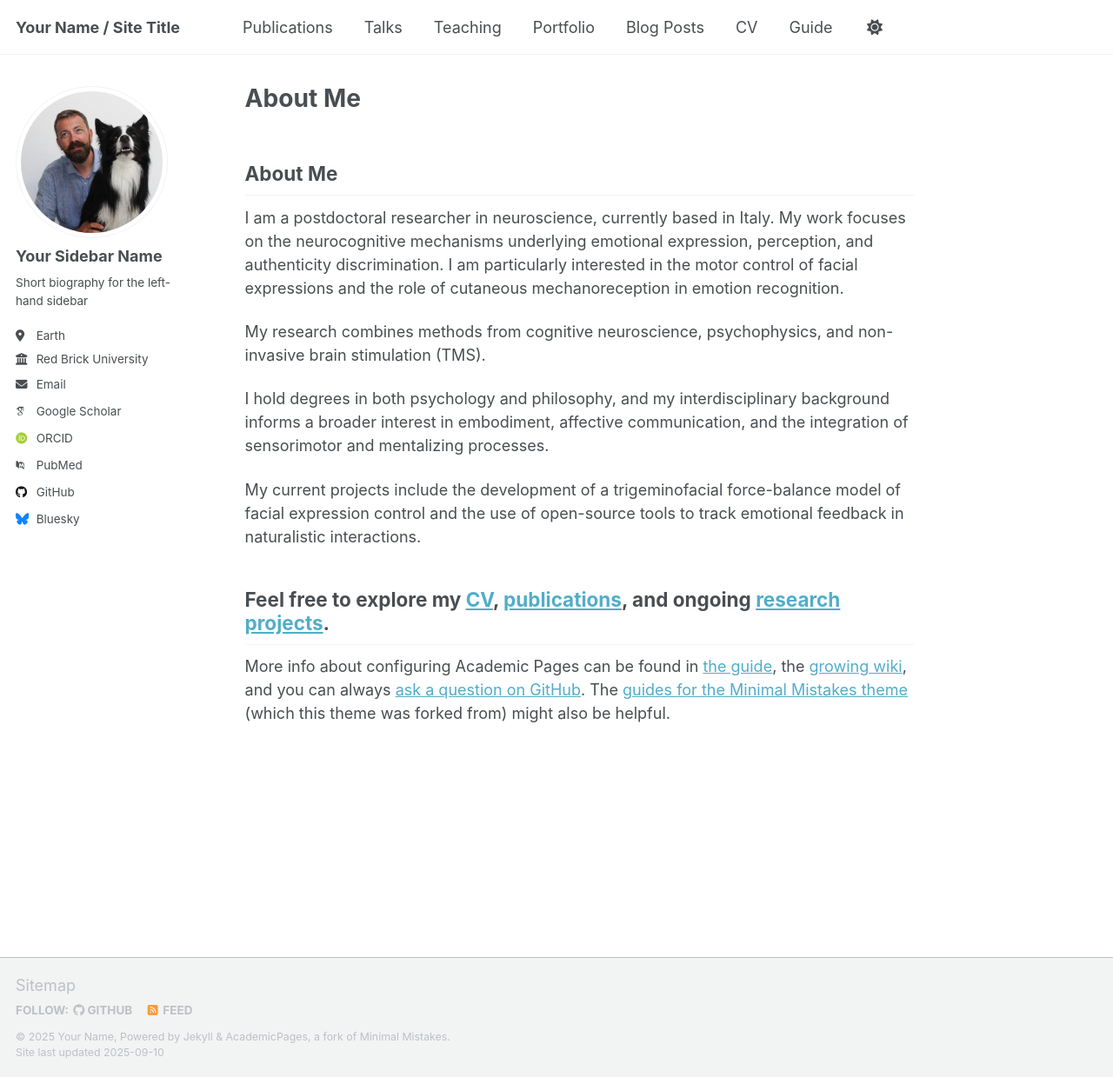
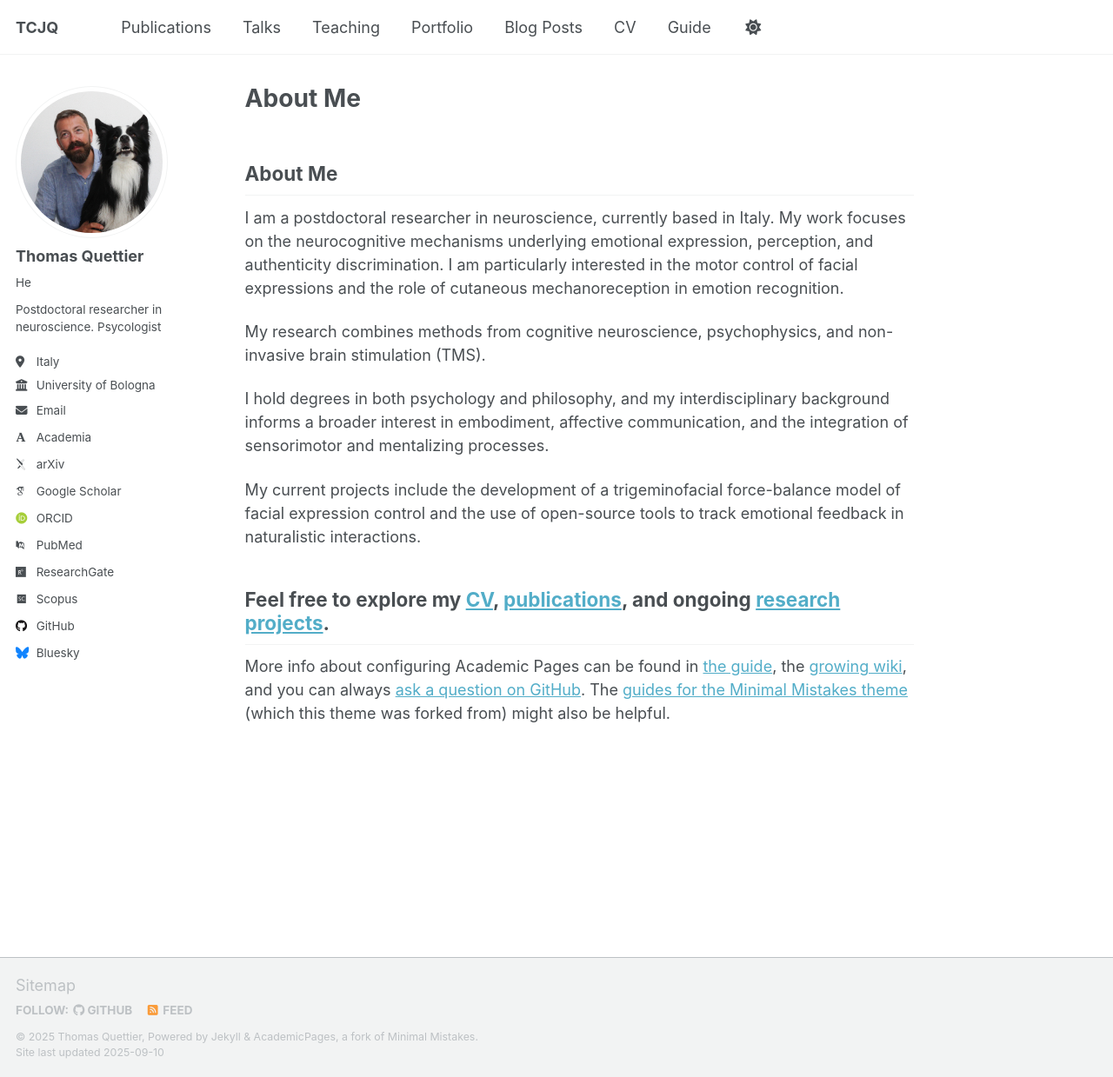
Before and after one commit to Merluin/tcjq.eu, a Jekyll site: the page built from _pages/about.md, in a window 1280 px wide and 1239 px high. Shown: the whole window at 87% size. Built offline with Jekyll 4.4.1, drawn with Linux system fonts in a browser that asks for light colours; some web fonts are replaced; a script that is not in the unit is left out.

Commit message:
Update _config.yml

```diff
--- a/_config.yml
+++ b/_config.yml
@@ -9,14 +9,14 @@
 # Basic Site Settings
 locale                   : "en-US"
 site_theme               : "default" # Currently available options are "default", "air"
-title                    : "Your Name / Site Title"
+title                    : "TCJQ"
 title_separator          : "-"
-name                     : &name "Your Name"
-description              : &description "Your Name's academic portfolio"   # Update this with a general description of your site, this is the default if not overridden by a page
-url                      : https://academicpages.github.io # The base hostname & protocol for your site e.g. "https://[your GitHub username].github.io",
+name                     : &name "Thomas Quettier"
+description              : &description "Thomas Quettier's Academic Portfolio"   # Update this with a general description of your site, this is the default if not overridden by a page
+url                      : https://tcjq.eu # The base hostname & protocol for your site e.g. "https://[your GitHub username].github.io",
                                                            # or if you already have some other page hosted on Github then use "https://[your GitHub username].github.io/[Your Repo Name]"
 baseurl                  : "" # the subpath of your site, e.g. "/blog"
-repository               : "academicpages/academicpages.github.io"
+repository               : "Merluin/tcjq.eu"
 
 # Site Author - The following control what appear as part of the author content on the side bar.
 #               If a field is blank the icon and link will not appear, otherwise it will be shown.
@@ -24,25 +24,25 @@ repository               : "academicpages/academicpages.github.io"
 author:
   # Biographic information
   avatar           : "profile.png"
-  name             : "Your Sidebar Name"
-  pronouns         : # example: "she/her"
-  bio              : "Short biography for the left-hand sidebar"
-  location         : "Earth"
-  employer         : "Red Brick University"
+  name             : "Thomas Quettier"
+  pronouns         : "He"
+  bio              : "Postdoctoral researcher in neuroscience. Psycologist"
+  location         : "Italy"
+  employer         : "University of Bologna"
   uri              : # URL
-  email            : "none@example.org"
+  email            : "research@tcjq.eu"
 
   # Academic websites
-  academia         : # URL
-  arxiv            : # URL - Update with the correct link to your profile
-  googlescholar    : "https://scholar.google.com/citations?user=PS_CX0AAAAAJ"
+  academia         : "https://www.unibo.it/sitoweb/thomas.quettier2/en"
+  arxiv            : "https://osf.io/rjm86/"
+  googlescholar    : "https://scholar.google.com/citations?user=OcuYHlcAAAAJ&hl=fr"
   inspire-hep      : # URL
   impactstory      : # URL
-  orcid            : "http://orcid.org/yourorcidurl"
+  orcid            : "https://orcid.org/0000-0003-4804-7652"
   semantic         : # URL
-  pubmed           : "https://www.ncbi.nlm.nih.gov/pubmed/?term=john+snow"
-  researchgate     : # URL
-  scopus           : # URL
+  pubmed           : "https://pubmed.ncbi.nlm.nih.gov/?term=Thomas+Quettier"
+  researchgate     : "https://www.researchgate.net/profile/Thomas-Quettier?ev=hdr_xprf"
+  scopus           : "https://www.scopus.com/authid/detail.uri?authorId=57193405343"
 
   # Repositories and software development
   bitbucket        : # Username - Update with your username on the site
```
